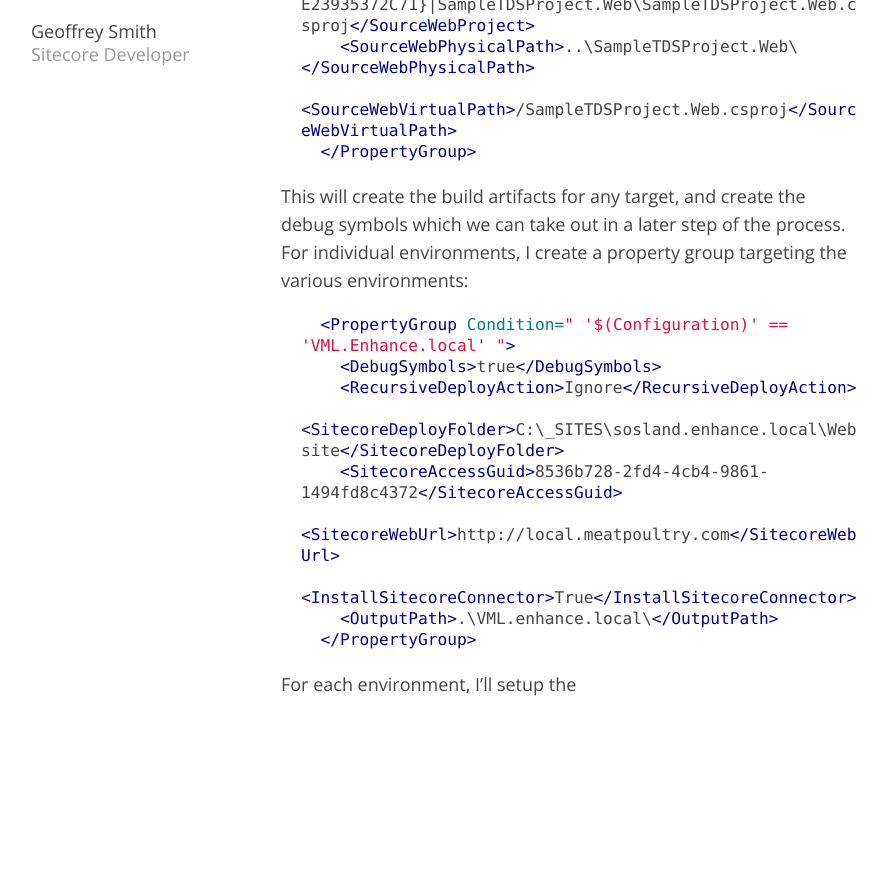
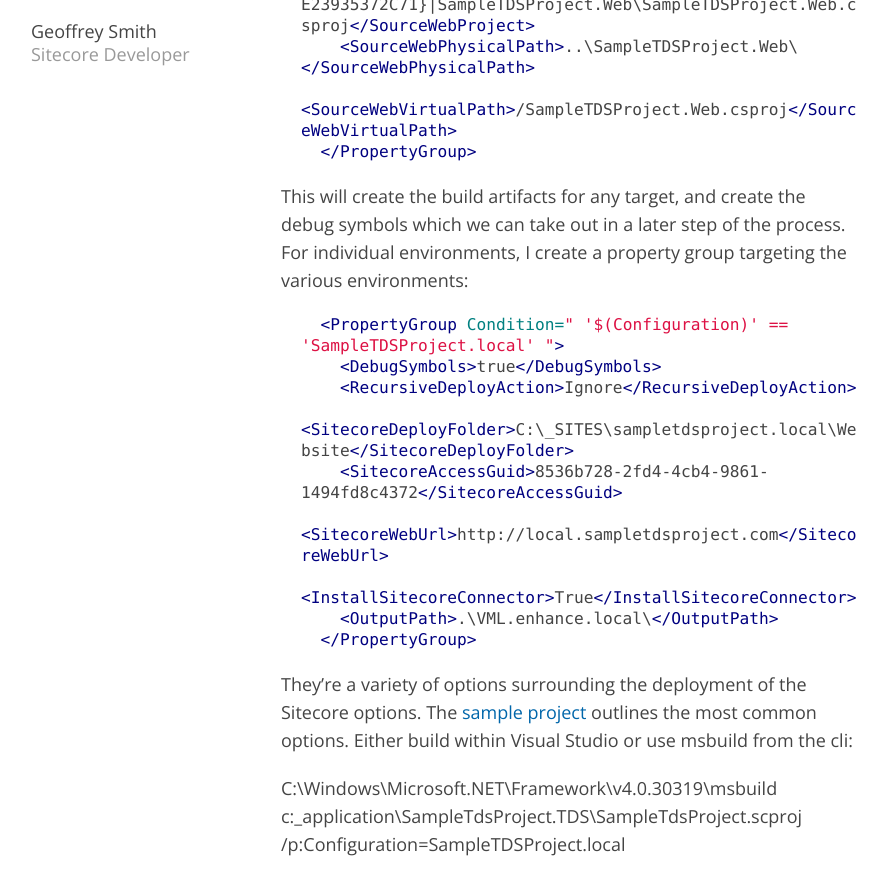
Before and after one commit to geoffreysmith/geoffreysmith.github.com, a Jekyll site: the page built from _posts/2013-04-22-configs-hedgehog-tds-sitecore.md, in a window 1280 px wide and 900 px high, scrolled down 1993 px. Shown: the top 895 px of the window, without its empty margins (139-1026 px from the left). Built offline with Jekyll 4.4.1, drawn with Linux system fonts in a browser that asks for light colours; some web fonts are replaced; before the commit the page ends 2733 px from its top, so only the background shows below that.

Commit message:
first post!

```diff
--- a/_posts/2013-04-22-configs-hedgehog-tds-sitecore.md
+++ b/_posts/2013-04-22-configs-hedgehog-tds-sitecore.md
@@ -71,15 +71,19 @@ take out in a later step of the process. For individual environments, I create a
 targeting the various environments:
 
 {% highlight xml %}
-  <PropertyGroup Condition=" '$(Configuration)' == 'VML.Enhance.local' ">
+  <PropertyGroup Condition=" '$(Configuration)' == 'SampleTDSProject.local' ">
     <DebugSymbols>true</DebugSymbols>
     <RecursiveDeployAction>Ignore</RecursiveDeployAction>
-    <SitecoreDeployFolder>C:\_SITES\sosland.enhance.local\Website</SitecoreDeployFolder>
+    <SitecoreDeployFolder>C:\_SITES\sampletdsproject.local\Website</SitecoreDeployFolder>
     <SitecoreAccessGuid>8536b728-2fd4-4cb4-9861-1494fd8c4372</SitecoreAccessGuid>
-    <SitecoreWebUrl>http://local.meatpoultry.com</SitecoreWebUrl>
+    <SitecoreWebUrl>http://local.sampletdsproject.com</SitecoreWebUrl>
     <InstallSitecoreConnector>True</InstallSitecoreConnector>
     <OutputPath>.\VML.enhance.local\</OutputPath>
   </PropertyGroup>
 {% endhighlight %}
 
-For each environment, I'll setup the
+They're a variety of options surrounding the deployment of the Sitecore options. The
+[sample project](http://www.hhogdev.com/~/media/Files/Products/Team_Development/TDS-Sample.zip)
+outlines the most common options. Either build within Visual Studio or use msbuild from the cli:
+
+C:\Windows\Microsoft.NET\Framework\v4.0.30319\msbuild c:\_application\SampleTdsProject.TDS\SampleTdsProject.scproj /p:Configuration=SampleTDSProject.local
```
